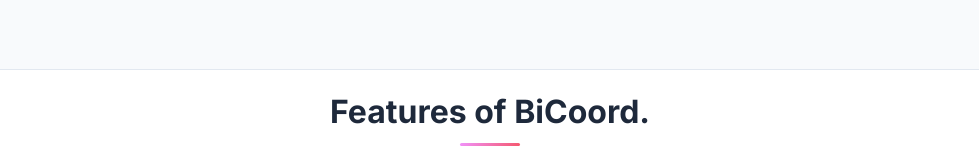
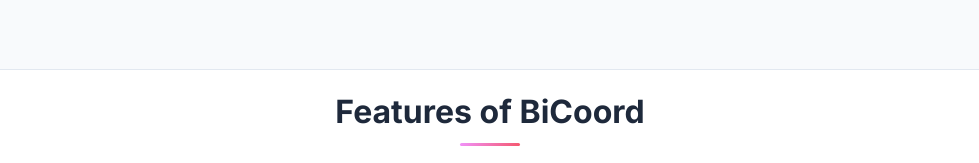
Before and after one commit to buaa-colalab/BiCoord, a plain HTML site: page index.html in a window 1280 px wide. Shown: the part 1884-2047 px from the top of the page, without its empty margins (150-1129 px from the left). Drawn offline with nearby package versions, Linux system fonts and the light colour scheme; some icons are missing.

Commit message:
fix caption

```diff
--- a/index.html
+++ b/index.html
@@ -328,7 +328,7 @@
 <section class="hero is-small">
   <div class="hero-body">
     <div class="container">
-      <h2 class="title is-3 has-text-centered">Features of BiCoord.</h2>
+      <h2 class="title is-3 has-text-centered">Features of BiCoord</h2>
       <div class="columns is-centered has-text-centered">
         <div class="column is-four-fifths">
           <img class="feature-image" src="static/images/feature.jpg" alt="Features of BiCoord" loading="lazy"/>
```
